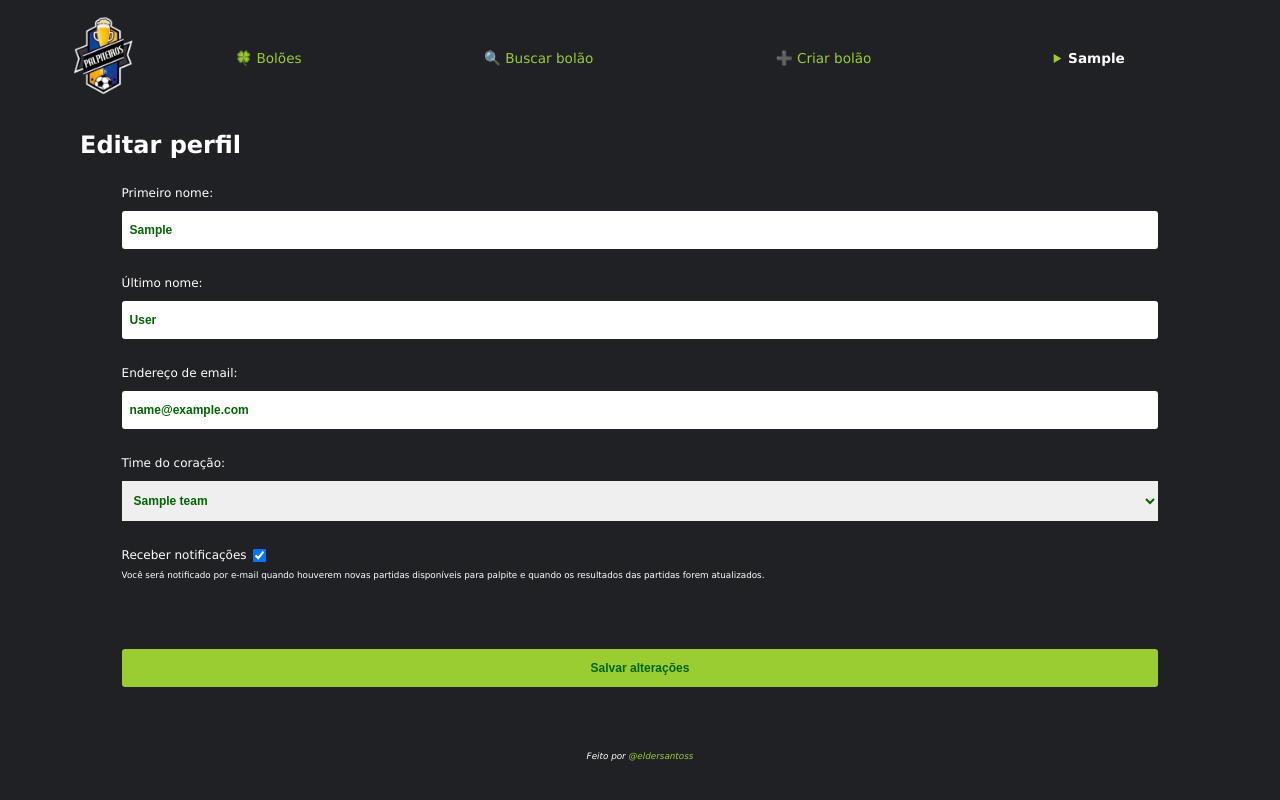
After one commit to eldersantoss/palpiteiros, a Django app: page /perfil/ in a window 1280 px wide. The commit adds this page. Run offline with Django 4.2, Linux system fonts and the light colour scheme; a user stored in the database is signed in; tables that the repository leaves empty hold one stand-in row (values such as "Sample post"); parts of the project's set-up code (start-up, migrations or seed data) failed here and were passed over.

Commit message:
feat: add profile page

```diff
--- a/accounts/templates/registration/password_change_form.html
+++ b/accounts/templates/registration/password_change_form.html
@@ -9,7 +9,7 @@
 <form action="{% url 'password_change' %}" method="post" class="main-form">
     {% csrf_token %}
     {{ form.as_div }}
-    <p><input type="submit" value="Alterar senha"></p>
+    <div><input type="submit" value="Alterar senha"></div>
 </form>
 
 {% endblock content %}
--- a/core/forms.py
+++ b/core/forms.py
@@ -1,8 +1,21 @@
 from django import forms
+from django.contrib.auth.models import User
 from django.utils import timezone
 from django.utils.translation import gettext as _
 
-from core.models import GuessPool
+from core.models import Guesser, GuessPool
+
+
+class UserEditForm(forms.ModelForm):
+    class Meta:
+        model = User
+        fields = ("first_name", "last_name", "email")
+
+
+class GuesserEditForm(forms.ModelForm):
+    class Meta:
+        model = Guesser
+        fields = ("supported_team", "receive_notifications")
 
 
 class GuessForm(forms.Form):
--- a/core/models.py
+++ b/core/models.py
@@ -350,7 +350,21 @@ class Match(models.Model):
 
 
 class Guesser(models.Model):
-    user = models.OneToOneField(settings.AUTH_USER_MODEL, on_delete=models.CASCADE)
+    user = models.OneToOneField(
+        settings.AUTH_USER_MODEL,
+        on_delete=models.CASCADE,
+    )
+    supported_team = models.ForeignKey(
+        Team,
+        verbose_name="Time do coração",
+        on_delete=models.SET_NULL,
+        blank=True,
+        null=True,
+    )
+    receive_notifications = models.BooleanField(
+        "Receber notificações",
+        default=True,
+    )
 
     def get_involved_pools(self):
         """Returns all pools that guesser is involved with as owner, as
@@ -362,7 +376,11 @@ class Guesser(models.Model):
     def get_who_should_be_notified_by_email(cls):
         """Returns guessers that should be notified by email"""
 
-        return cls.objects.exclude(user__email="").exclude(pools__isnull=True)
+        return (
+            cls.objects.exclude(user__email="")
+            .exclude(pools__isnull=True)
+            .exclude(receive_notifications=False)
+        )
 
     def get_involved_pools_with_new_matches(self):
         """Returns pools with new matches that this guesser is involved
@@ -477,7 +495,7 @@ class GuessPool(TimeStampedModel):
     MAX_MATCHES_TO_SHOW_INTO_RANKING = 50
 
     uuid = models.UUIDField(
-        "identificador público",
+        "Identificador público",
         unique=True,
         editable=False,
         default=uuid4,
--- a/core/static/core/css/style.css
+++ b/core/static/core/css/style.css
@@ -5,10 +5,10 @@
 body {
   margin: 0;
   padding: 0;
+  height: 95vh;
   font-family: Verdana, Geneva, Tahoma, sans-serif;
   background-color: #202124;
   color: white;
-  height: 100vh;
   display: flex;
   flex-direction: column;
   justify-content: space-between;
@@ -132,6 +132,88 @@ input {
   background-image: linear-gradient(to right, transparent, #9acd32, transparent);
 }
 
+.action-menu {
+  display: flex;
+  flex-direction: column;
+  justify-content: flex-start;
+  align-items: center;
+}
+
+.top-action-menu {
+  width: 100%;
+  height: 100%;
+  justify-content: center;
+}
+
+.bottom-action-menu {
+  width: 100%;
+}
+
+.bottom-action-menu nav {
+  font-size: 0.6rem;
+}
+
+.profile summary::marker {
+  color:#9acd32;
+}
+
+.profile {
+  display: flex;
+  font-size: 0.85rem;
+  text-align: right;
+  cursor: pointer;
+  font-weight: bold;
+}
+
+.profile nav {
+  font-weight: normal;
+  display: flex;
+  flex-direction: column;
+  font-size: 0.75rem;
+}
+
+.profile a {
+  margin-top: 1.5vh;
+}
+
+.mobile {
+  width: 100%;
+  text-align: right;
+}
+
+@media screen and (max-width: 480px) {
+
+  body {
+    height: 85vh;
+  }
+
+  .top-action-menu {
+    display: none;
+  }
+
+  .bottom-action-menu {
+    display: flex;
+  }
+
+  .profile .mobile {
+    display: flex;
+  }
+}
+
+@media screen and (min-width: 480px) {
+  .top-action-menu {
+    display: flex;
+  }
+
+  .bottom-action-menu {
+    display: none;
+  }
+
+  .mobile {
+    display: none;
+  }
+}
+
 .menu {
   display: flex;
   align-items: center;
@@ -180,11 +262,6 @@ input {
   padding-bottom: 1vh;
 }
 
-.main-form summary {
-  margin: 0.5vh;
-  color: yellowgreen;
-}
-
 .main-form details label {
   display: flex;
   justify-content: flex-start;
@@ -193,15 +270,34 @@ input {
   margin-top: 1.5vh;
 }
 
+.main-form summary {
+  cursor: pointer;
+  font-weight: bold;
+}
+
+.main-form summary div {
+  font-weight: normal;
+}
+
+.main-form summary::marker {
+  color: yellowgreen;
+}
+
 .main-form details input {
   margin: 0 0.75vh 0 0;
 }
 
-.main-form input {
+.main-form label {
+  font-size: 0.75rem;
+}
+
+.main-form input, .main-form select {
   margin-top: 1vh;
   padding: 1.5vh 1vh;
   border: none;
-  font-size: 0.85rem;
+  font-size: 0.75rem;
+  color: darkgreen;
+  font-weight: 600;
 }
 
 .main-form input[type="submit"] {
@@ -404,13 +500,18 @@ input {
 }
 
 .helptext ul {
-  font-size: 0.7rem;
+  font-size: 0.65rem;
   list-style-position: inside;
   padding: 0;
+  color: #9acd32;
 }
 
 .helptext li {
   margin: 0;
+}
+
+.helptext li::marker {
+  color: white;
 }
 
 .recommendations-list {
@@ -529,6 +630,10 @@ input {
   margin-top: 5vh;
 }
 
+.open-pools-table tr:nth-of-type(even) {
+  background-color: rgba(255, 255, 255, 0.1);
+}
+
 .clickable-row:nth-child(3n + 2) {
   background-color: rgba(255, 255, 255, 0.1);
 }
@@ -586,46 +691,6 @@ footer {
 footer address {
   font-size: 0.55rem;
   margin-top: 3vh;
-}
-
-.action-menu {
-  padding: 1vh 2vh;
-  display: flex;
-  flex-direction: column;
-  justify-content: center;
-  align-items: center;
-}
-
-.top-action-menu {
-  width: 60%;
-}
-
-.bottom-action-menu {
-  width: 100%;
-}
-
-.bottom-action-menu nav {
-  font-size: 0.6rem;
-}
-
-@media screen and (max-width: 480px) {
-  .top-action-menu {
-    display: none;
-  }
-
-  .bottom-action-menu {
-    display: flex;
-  }
-}
-
-@media screen and (min-width: 480px) {
-  .top-action-menu {
-    display: flex;
-  }
-
-  .bottom-action-menu {
-    display: none;
-  }
 }
 
 /* .cookieConsentContainer {
--- a/core/templates/base.html
+++ b/core/templates/base.html
@@ -20,6 +20,7 @@
       <a href={% if pool %}{% url 'core:pool_home' pool.slug %}{% else %}{% url 'core:index' %}{% endif %}>
         <img src={% static 'core/img/palpiteiros.png' %} alt="Logo Palpiteiros" class="small-logo">
       </a>
+
       {% if request.user.is_authenticated %}
         <div class="action-menu top-action-menu">
           <nav class="menu horizontal">
@@ -29,12 +30,31 @@
             <a href="{% url 'core:index' %}">🍀 Bolões</a>
             <a href="{% url 'core:pool_list' %}">🔍 Buscar bolão</a>
             <a href="{% url 'core:create_pool' %}">➕ Criar bolão</a>
+            <details class="profile">
+              <summary>
+                {{ request.user.first_name|default:request.user.username }}
+              </summary>
+              <nav>
+                <a href="{% url 'core:profile' %}">Perfil</a>
+                <a href="{% url 'password_change' %}">Alterar senha</a>
+                <a href="{% url 'logout' %}">Sair</a>
+              </nav>
+            </details>
           </nav>
         </div>
+        <details class="profile mobile">
+          <summary>
+            {{ request.user.first_name|default:request.user.username }}
+          </summary>
+          <nav>
+            <a href="{% url 'core:profile' %}">Perfil</a>
+            <a href="{% url 'password_change' %}">Alterar senha</a>
+            <a href="{% url 'logout' %}">Sair</a>
+          </nav>
+        </details>
       {% endif %}
-      <span>
-        {{ request.user.first_name }} | <a href="{% url 'logout' %}">Sair</a>
-      </span>
+
+
     {% endif %}
   </header>
 
--- /dev/null
+++ b/core/templates/core/profile.html
@@ -0,0 +1,38 @@
+{% extends 'base.html' %}
+
+{% block content %}
+
+<h2>Editar perfil</h2>
+
+<form method="post" class="main-form">
+
+  {% csrf_token %}
+
+  {{ user_edit_form.as_div }}
+
+  {{ guesser_edit_form.non_field_errors }}
+
+  <div>
+    {{ guesser_edit_form.errors }}
+    {{ guesser_edit_form.supported_team.label_tag }}
+    {{ guesser_edit_form.supported_team }}
+  </div>
+
+  <div>
+    <div class="private-checkbox">
+      {{ guesser_edit_form.receive_notifications.errors }}
+      <label for={{ guesser_edit_form.receive_notifications.auto_id }}>
+        Receber notificações
+      </label>
+      {{ guesser_edit_form.receive_notifications }}
+    </div>
+    <div class="help-msg">
+      <p>Você será notificado por e-mail quando houverem novas partidas disponíveis para palpite e quando os resultados das partidas forem atualizados.</p>
+    </div>
+  </div>
+
+  <div><input type="submit" value="Salvar alterações"></div>
+
+</form>
+
+{% endblock content %}
--- a/core/urls.py
+++ b/core/urls.py
@@ -9,6 +9,11 @@ urlpatterns = [
         "",
         views.IndexView.as_view(),
         name="index",
+    ),
+    path(
+        "perfil/",
+        views.ProfileView.as_view(),
+        name="profile",
     ),
     path(
         "boloes/buscar/",
--- a/core/views.py
+++ b/core/views.py
@@ -1,7 +1,6 @@
 from django.contrib import messages
 from django.contrib.auth.mixins import LoginRequiredMixin
 from django.forms import CheckboxSelectMultiple, modelform_factory
-from django.http import HttpResponse
 from django.shortcuts import get_object_or_404, render
 from django.utils import timezone
 from django.utils.text import slugify
@@ -9,7 +8,7 @@ from django.views import generic
 
 from core.helpers import redirect_with_msg
 
-from .forms import GuessForm, RankingPeriodForm
+from .forms import GuesserEditForm, GuessForm, RankingPeriodForm, UserEditForm
 from .models import Guess, GuessPool
 from .viewmixins import GuessPoolMembershipMixin
 
@@ -34,6 +33,53 @@ class IndexView(LoginRequiredMixin, generic.TemplateView):
         context["pools"] = involved_pools
 
         return context
+
+
+class ProfileView(LoginRequiredMixin, generic.View):
+    template_name = "core/profile.html"
+
+    def get(self, *args, **kwargs):
+        user_edit_form = UserEditForm(instance=self.request.user)
+        guesser_edit_form = GuesserEditForm(instance=self.request.user.guesser)
+
+        return render(
+            self.request,
+            self.template_name,
+            {"user_edit_form": user_edit_form, "guesser_edit_form": guesser_edit_form},
+        )
+
+    def post(self, *args, **kwargs):
+        user_edit_form = UserEditForm(
+            instance=self.request.user,
+            data=self.request.POST,
+        )
+        guesser_edit_form = GuesserEditForm(
+            instance=self.request.user.guesser,
+            data=self.request.POST,
+        )
+
+        if user_edit_form.is_valid() and guesser_edit_form.is_valid():
+            user_edit_form.save()
+            guesser_edit_form.save()
+
+            messages.success(
+                self.request,
+                "Perfil atualizado ✅",
+                "temp-msg short-time-msg",
+            )
+
+        else:
+            messages.error(
+                self.request,
+                "Corrija os erros abaixo ❌",
+                "temp-msg short-time-msg",
+            )
+
+        return render(
+            self.request,
+            self.template_name,
+            {"user_edit_form": user_edit_form, "guesser_edit_form": guesser_edit_form},
+        )
 
 
 class CreatePoolView(LoginRequiredMixin, generic.CreateView):
--- a/palpiteiros/urls.py
+++ b/palpiteiros/urls.py
@@ -1,5 +1,5 @@
 from django.contrib import admin
-from django.urls import path, include
+from django.urls import include, path
 
 urlpatterns = [
     path("", include("core.urls")),
```
Also changed, not shown: accounts/templates/registration/password_change_done.html (+5 -3 lines), core/migrations/0006_guesser_receive_notifications_guesser_supported_team.py (added).
